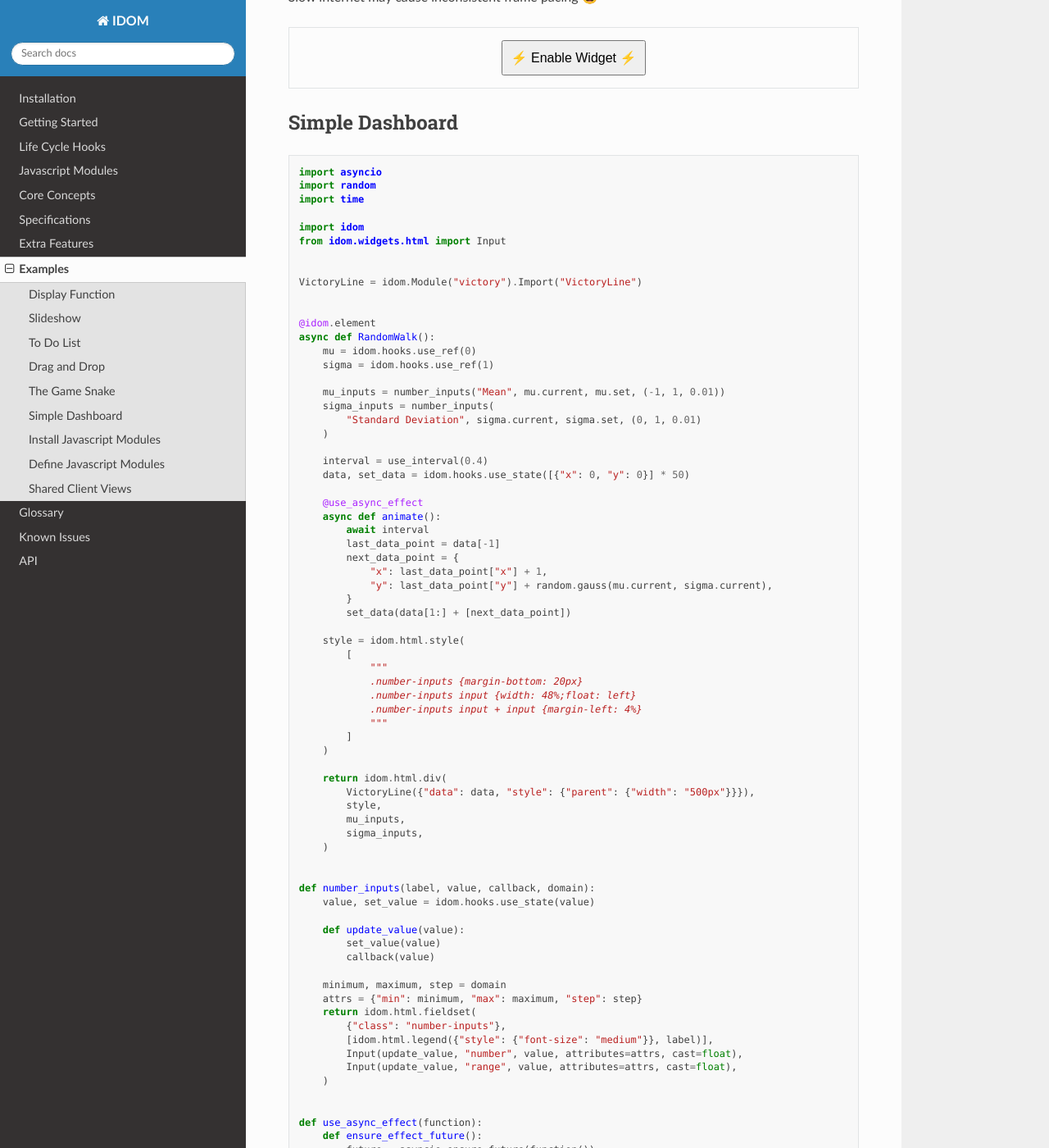
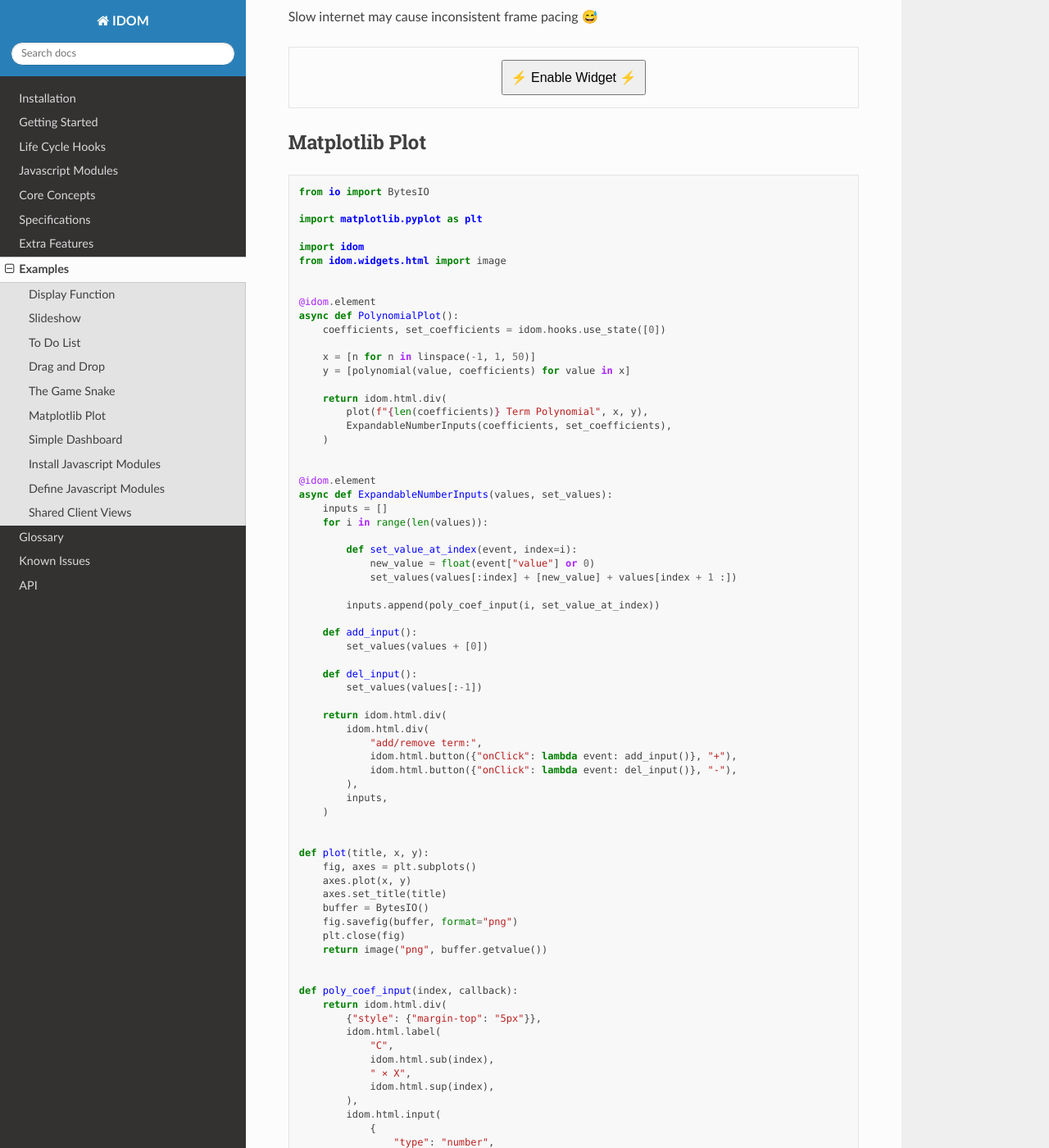
Before and after one commit to DarylPastidio/reactpy, a Sphinx documentation site: the page built from docs/source/examples.rst, in a window 1280 px wide and 1400 px high, scrolled down 6385 px. Shown: the whole window at 82% size. Built offline with Sphinx 7.4.7 and the Read the Docs theme 2.0.0, drawn with Linux system fonts in a browser that asks for light colours; pages that are not in the unit, such as notebooks, are missing from menus; the version number could not be read and is left out; some of the changed text lies outside the part shown.

Commit message:
add back matplotlib example

```diff
--- a/docs/source/examples.rst
+++ b/docs/source/examples.rst
@@ -108,6 +108,16 @@
 .. interactive-widget:: snake_game
 
 
+Matplotlib Plot
+---------------
+
+.. literalinclude:: examples/matplotlib_plot.py
+
+Pick the polynomial coefficients (seperate each coefficient by a space) 🔢:
+
+.. interactive-widget:: matplotlib_plot
+
+
 Simple Dashboard
 ----------------
 
--- /dev/null
+++ b/docs/source/examples/matplotlib_plot.py
@@ -0,0 +1,90 @@
+from io import BytesIO
+
+import matplotlib.pyplot as plt
+
+import idom
+from idom.widgets.html import image
+
+
+@idom.element
+async def PolynomialPlot():
+    coefficients, set_coefficients = idom.hooks.use_state([0])
+
+    x = [n for n in linspace(-1, 1, 50)]
+    y = [polynomial(value, coefficients) for value in x]
+
+    return idom.html.div(
+        plot(f"{len(coefficients)} Term Polynomial", x, y),
+        ExpandableNumberInputs(coefficients, set_coefficients),
+    )
+
+
+@idom.element
+async def ExpandableNumberInputs(values, set_values):
+    inputs = []
+    for i in range(len(values)):
+
+        def set_value_at_index(event, index=i):
+            new_value = float(event["value"] or 0)
+            set_values(values[:index] + [new_value] + values[index + 1 :])
+
+        inputs.append(poly_coef_input(i, set_value_at_index))
+
+    def add_input():
+        set_values(values + [0])
+
+    def del_input():
+        set_values(values[:-1])
+
+    return idom.html.div(
+        idom.html.div(
+            "add/remove term:",
+            idom.html.button({"onClick": lambda event: add_input()}, "+"),
+            idom.html.button({"onClick": lambda event: del_input()}, "-"),
+        ),
+        inputs,
+    )
+
+
+def plot(title, x, y):
+    fig, axes = plt.subplots()
+    axes.plot(x, y)
+    axes.set_title(title)
+    buffer = BytesIO()
+    fig.savefig(buffer, format="png")
+    plt.close(fig)
+    return image("png", buffer.getvalue())
+
+
+def poly_coef_input(index, callback):
+    return idom.html.div(
+        {"style": {"margin-top": "5px"}},
+        idom.html.label(
+            "C",
+            idom.html.sub(index),
+            " × X",
+            idom.html.sup(index),
+        ),
+        idom.html.input(
+            {
+                "type": "number",
+                "onChange": callback,
+            },
+        ),
+    )
+
+
+def polynomial(x, coefficients):
+    return sum(c * (x ** i) for i, c in enumerate(coefficients))
+
+
+def linspace(start, stop, n):
+    if n == 1:
+        yield stop
+        return
+    h = (stop - start) / (n - 1)
+    for i in range(n):
+        yield start + h * i
+
+
+display(PolynomialPlot)
--- a/docs/source/examples/simple_dashboard.py
+++ b/docs/source/examples/simple_dashboard.py
@@ -14,12 +14,23 @@
     mu = idom.hooks.use_ref(0)
     sigma = idom.hooks.use_ref(1)
 
-    mu_inputs = number_inputs("Mean", mu.current, mu.set, (-1, 1, 0.01))
-    sigma_inputs = number_inputs(
-        "Standard Deviation", sigma.current, sigma.set, (0, 1, 0.01)
+    return idom.html.div(
+        RandomWalkGraph(mu, sigma),
+        idom.html.style(
+            """
+            .number-input-container {margin-bottom: 20px}
+            .number-input-container input {width: 48%;float: left}
+            .number-input-container input + input {margin-left: 4%}
+            """
+        ),
+        NumberInput("Mean", mu.current, mu.set, (-1, 1, 0.01)),
+        NumberInput("Standard Deviation", sigma.current, sigma.set, (0, 1, 0.01)),
     )
 
-    interval = use_interval(0.4)
+
+@idom.element
+async def RandomWalkGraph(mu, sigma):
+    interval = use_interval(0.5)
     data, set_data = idom.hooks.use_state([{"x": 0, "y": 0}] * 50)
 
     @use_async_effect
@@ -32,35 +43,22 @@
         }
         set_data(data[1:] + [next_data_point])
 
-    style = idom.html.style(
-        [
-            """
-            .number-inputs {margin-bottom: 20px}
-            .number-inputs input {width: 48%;float: left}
-            .number-inputs input + input {margin-left: 4%}
-            """
-        ]
-    )
-
-    return idom.html.div(
-        VictoryLine({"data": data, "style": {"parent": {"width": "500px"}}}),
-        style,
-        mu_inputs,
-        sigma_inputs,
-    )
+    return VictoryLine({"data": data, "style": {"parent": {"width": "500px"}}})
 
 
-def number_inputs(label, value, callback, domain):
+@idom.element
+async def NumberInput(label, value, set_value_callback, domain):
+    minimum, maximum, step = domain
+    attrs = {"min": minimum, "max": maximum, "step": step}
+
     value, set_value = idom.hooks.use_state(value)
 
     def update_value(value):
         set_value(value)
-        callback(value)
+        set_value_callback(value)
 
-    minimum, maximum, step = domain
-    attrs = {"min": minimum, "max": maximum, "step": step}
     return idom.html.fieldset(
-        {"class": "number-inputs"},
+        {"class": "number-input-container"},
         [idom.html.legend({"style": {"font-size": "medium"}}, label)],
         Input(update_value, "number", value, attributes=attrs, cast=float),
         Input(update_value, "range", value, attributes=attrs, cast=float),
```
Also changed, not shown: scripts/README.md (added), 3 other files.
